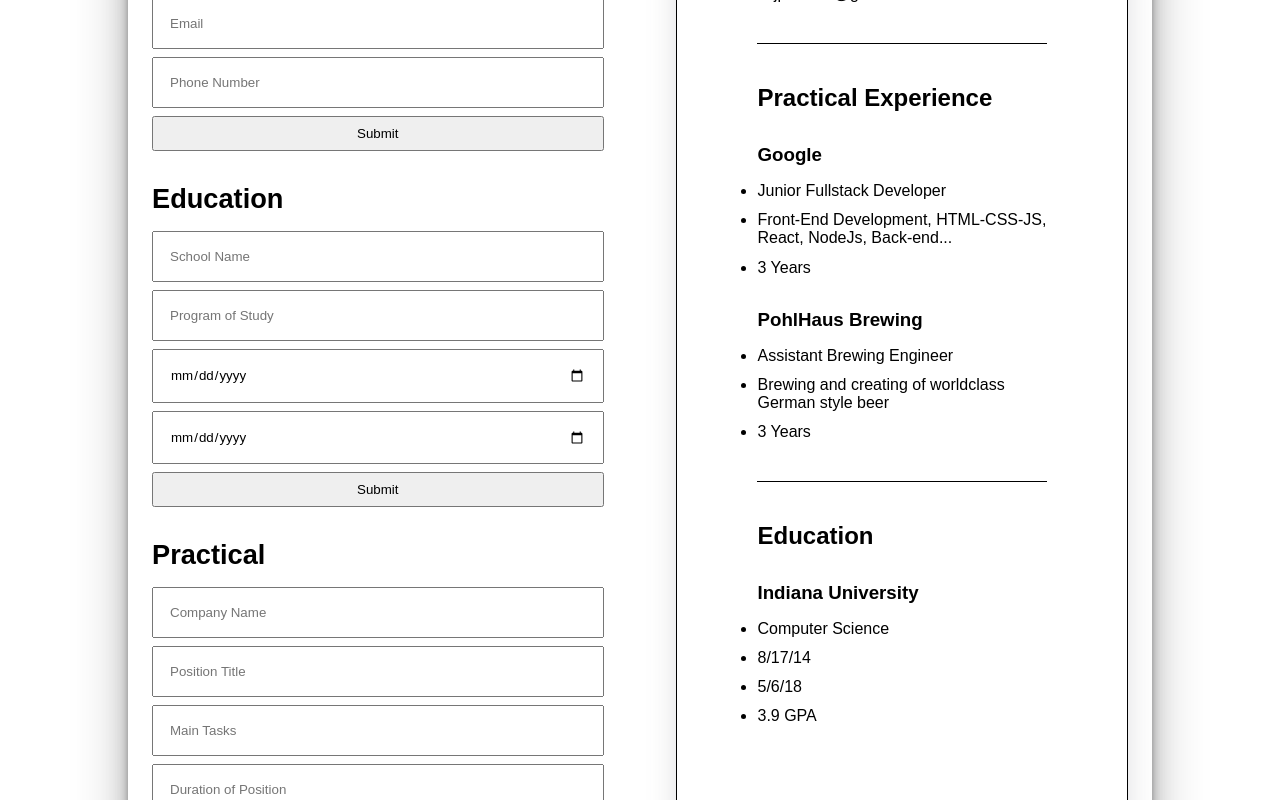
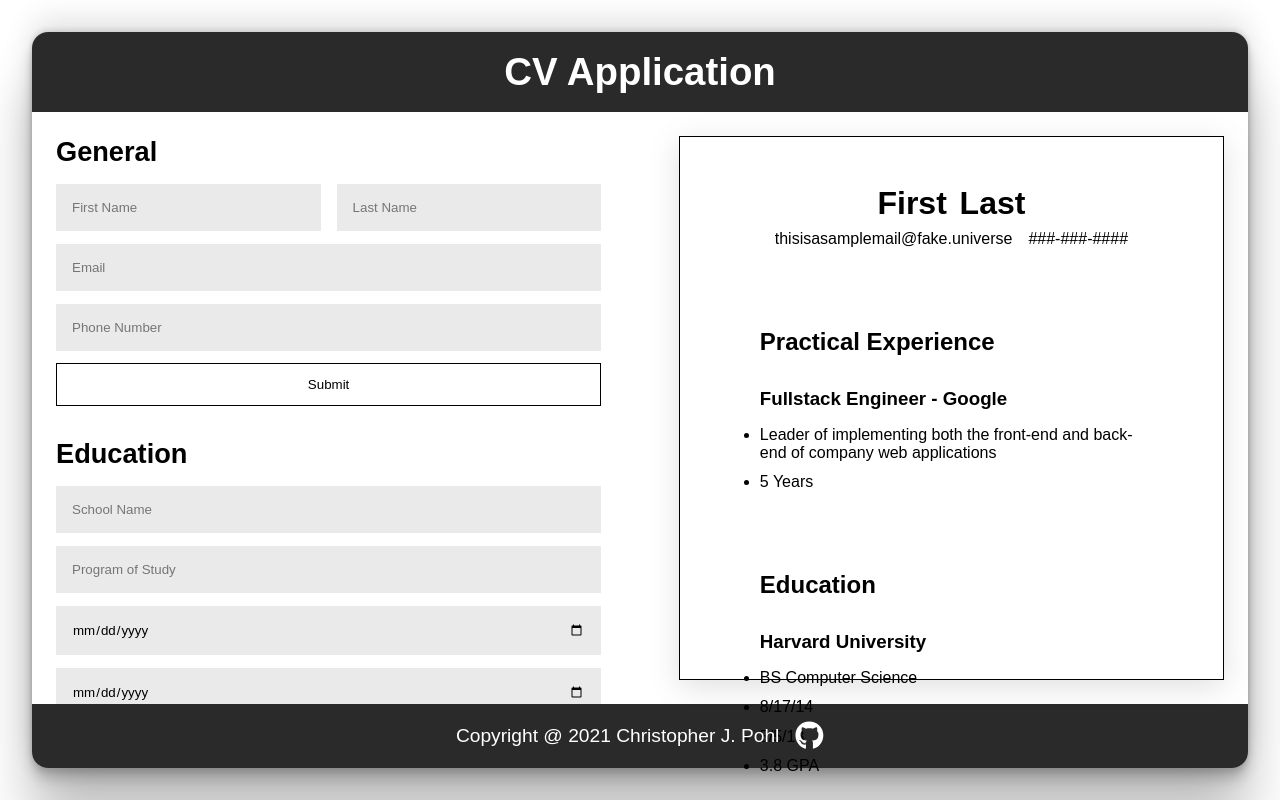
Before and after one commit to CJPohl/cv-project, a React (Create React App) app: page / in a window 1280 px wide. Shown: the top 800 px of the page. Built offline with nearby package versions, Linux system fonts and the light colour scheme.

Commit message:
Fixed a lot of CSS, static elements in place

```diff
--- a/src/components/Education.js
+++ b/src/components/Education.js
@@ -3,7 +3,7 @@
 export default class Education extends React.Component {
     constructor(props) {
         super(props)
-        this.state = {nValue: '', sValue: '', dsValue: '', deValue: ''}
+        this.state = {nValue: '', sValue: '', dsValue: '', deValue: '', gValue: ''};
     }
 
 
@@ -23,9 +23,13 @@
         this.setState({deValue: e.target.value});
     }
 
+    setGValue(e) {
+        this.setState({gValue: e.target.value});
+    }
+
 
     render() {
-        const { nValue, sValue, dsValue, deValue } = this.state;
+        const { nValue, sValue, dsValue, deValue, gValue } = this.state;
         return (
             <div className="container">
                 <h3 className="title">Education</h3>
@@ -38,6 +42,8 @@
 
                     <input type='date' id="date-finished" placeholder="Date Finished" value={deValue } onChange={this.setDeValue.bind(this)} required></input>
 
+                    <input type='number' id="gpa" placeholder="GPA" value={ gValue } onChange={this.setGValue.bind(this)} required></input>
+
                     <button type="button">Submit</button>
                 </form>
             </div>
--- a/src/components/General.js
+++ b/src/components/General.js
@@ -3,7 +3,7 @@
 export default class General extends React.Component {
     constructor(props) {
         super(props)
-        this.state = {fnValue: '', lnValue: '', eValue: '', mValue: ''}
+        this.state = {fnValue: '', lnValue: '', eValue: '', mValue: ''};
     }
 
 
--- a/src/components/Practical.js
+++ b/src/components/Practical.js
@@ -3,7 +3,7 @@
 export default class Practical extends React.Component {
     constructor(props) {
         super(props)
-        this.state = {nValue: '', ptValue: '', mtValue: '', ttValue: ''}
+        this.state = {nValue: '', ptValue: '', mtValue: '', ttValue: ''};
     }
 
 
--- a/src/components/Print.js
+++ b/src/components/Print.js
@@ -1,33 +1,60 @@
 import React from "react";
 
 export default class Print extends React.Component {
+    constructor(props) {
+        super(props)
+        this.state = {
+            fnValue: 'First',
+            lnValue: 'Last',
+            eValue: 'thisisasamplemail@fake.universe',
+            mValue: '###-###-####',
+            cValue: 'Google',
+            ptValue: 'Fullstack Engineer',
+            mtValue: 'Leader of implementing both the front-end and back-end of company web applications',
+            ttValue: '5',
+            nValue: 'Harvard University',
+            sValue: 'BS Computer Science',
+            dsValue: '8/17/14',
+            deValue: '5/5/18',
+            gValue: '3.8'
+        }
+    }
+
     render() {
+        // deconstruct
+        const {
+            fnValue,
+            lnValue,
+            eValue,
+            mValue,
+            cValue,
+            ptValue,
+            mtValue,
+            ttValue,
+            nValue,
+            sValue,
+            dsValue,
+            deValue,
+            gValue,
+        } = this.state;
         return (
             <div className="print">
                 <div className="print-name">
-                    <h1>Christopher Pohl</h1>
+                    <h1 className="first-name">{ fnValue }</h1>
+                    <h1 className="last-name">{ lnValue }</h1>
                 </div>
                 <div className="print-sub">
-                    <p>cjpohldev@gmail.com</p>
-                    <p>908-745-1845</p>
+                    <p>{ eValue }</p>
+                    <p>{ mValue }</p>
                 </div>
                 <div className="print-spacer"></div>
                 <div className="print-practicals">
                     <h2>Practical Experience</h2>
                     <div className="print-practical">
-                        <h3>Google</h3>
+                        <h3>{ptValue} - { cValue }</h3>
                         <ul>
-                            <li>Junior Fullstack Developer</li>
-                            <li>Front-End Development, HTML-CSS-JS, React, NodeJs, Back-end...</li>
-                            <li>3 Years</li>
-                        </ul>
-                    </div>
-                    <div className="print-practical">
-                        <h3>PohlHaus Brewing</h3>
-                        <ul>
-                            <li>Assistant Brewing Engineer</li>
-                            <li>Brewing and creating of worldclass German style beer</li>
-                            <li>3 Years</li>
+                            <li>{ mtValue }</li>
+                            <li>{ ttValue } Years</li>
                         </ul>
                     </div>
                 </div>
@@ -35,12 +62,12 @@
                 <div className="print-educations">
                     <h2>Education</h2>
                     <div className="print-education">
-                        <h3>Indiana University</h3>
+                        <h3>{ nValue }</h3>
                         <ul>
-                            <li>Computer Science</li>
-                            <li>8/17/14</li>
-                            <li>5/6/18</li>
-                            <li>3.9 GPA</li>
+                            <li>{ sValue }</li>
+                            <li>{ dsValue }</li>
+                            <li>{ deValue }</li>
+                            <li>{ gValue } GPA</li>
                         </ul>
                     </div>
                 </div>
--- a/src/styles/style.css
+++ b/src/styles/style.css
@@ -12,6 +12,7 @@
     min-height: 100%;
 }
 
+
 body {
     font-family: "Monserrat", sans-serif;
 }
@@ -20,12 +21,21 @@
     width: 100%;
     padding: 1rem;
     font-family: inherit;
+    background-color: rgba(0, 0, 0, 0.082);
+    border: none;
 }
 
 button {
     width: 100%;
-    padding: .5rem;
+    padding: .8rem;
+    background-color: white;
+    border: 1px solid black;
     font-family: inherit;
+    cursor: pointer;
+}
+
+button:hover {
+    background-color: rgba(0, 0, 0, 0.034);
 }
 
 #root {
@@ -34,22 +44,31 @@
    left: 0;
    right: 0;
    bottom: 0;
-   padding: 0 8rem;
+   margin: 2rem;
    display: flex;
    justify-content: center;
    align-items: center;
 }
 
 .app {
+    position: absolute;
+    top: 0;
+    bottom: 0;
+    left: 0;
+    right: 0;
     box-shadow: rgba(0, 0, 0, 0.25) 0px 54px 55px, rgba(0, 0, 0, 0.12) 0px -12px 30px, rgba(0, 0, 0, 0.12) 0px 4px 6px, rgba(0, 0, 0, 0.17) 0px 12px 13px, rgba(0, 0, 0, 0.09) 0px -3px 5px;
     border-radius: 1rem;
     width: 100%;
 }
 
 .header {
+    position: absolute;
+    top: 0;
+    left: 0;
     background-color: rgba(0, 0, 0, 0.836);
     height: 5rem;
-    font-size: 1.6rem;
+    width: 100%;
+    font-size: 1.2rem;
     color: white;
     display: flex;
     justify-content: center;
@@ -59,6 +78,11 @@
 }
 
 .main {
+    position: absolute;
+    top: 5rem;
+    bottom: 4rem;
+    left: 0;
+    right: 0;
     display: grid;
     grid-template-columns: 20fr 1fr 20fr;
 }
@@ -69,9 +93,15 @@
     display: flex;
     flex-direction: column;
     gap: 2rem;
+    overflow: auto;
 }
 
 .print {
+    position: absolute;
+    top: 0;
+    bottom: 0;
+    left: 0;
+    right: 0;
     grid-column: 3;
     margin: 1.5rem;
     border: 1px solid rgb(0, 0, 0);
@@ -95,7 +125,7 @@
 form {
     display: flex;
     flex-direction: column;
-    gap: .5rem;
+    gap: .8rem;
 }
 
 .names {
@@ -112,7 +142,11 @@
 }
 
 .print-name {
-    text-align: center;
+    display: flex;
+    flex-direction: row;
+    justify-content: center;
+    align-items: center;
+    gap: .8rem;
 }
 
 .print-sub {
@@ -167,6 +201,9 @@
 }
 
 .footer {
+    position: absolute;
+    left: 0;
+    bottom: 0;
     width: 100%;
     background-color: rgba(0, 0, 0, 0.836);
     height: 4rem;
```
